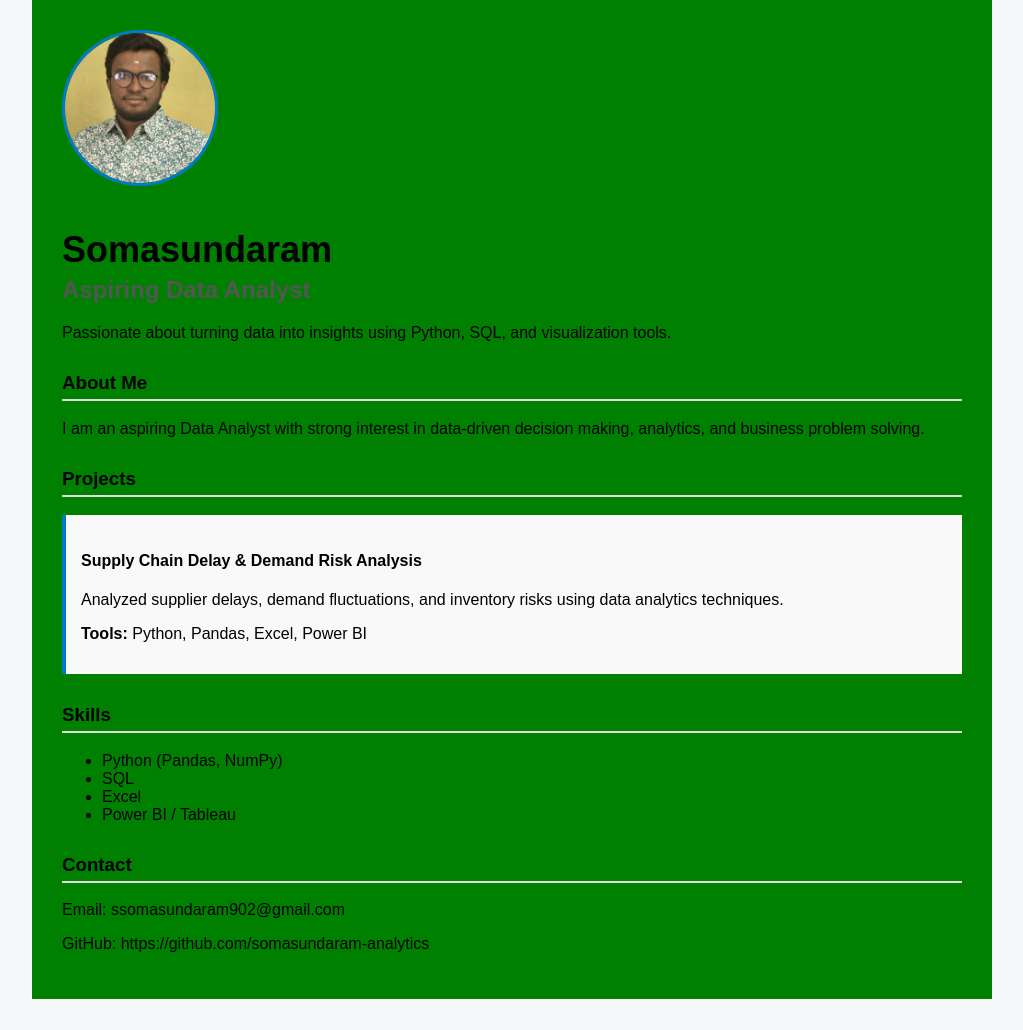
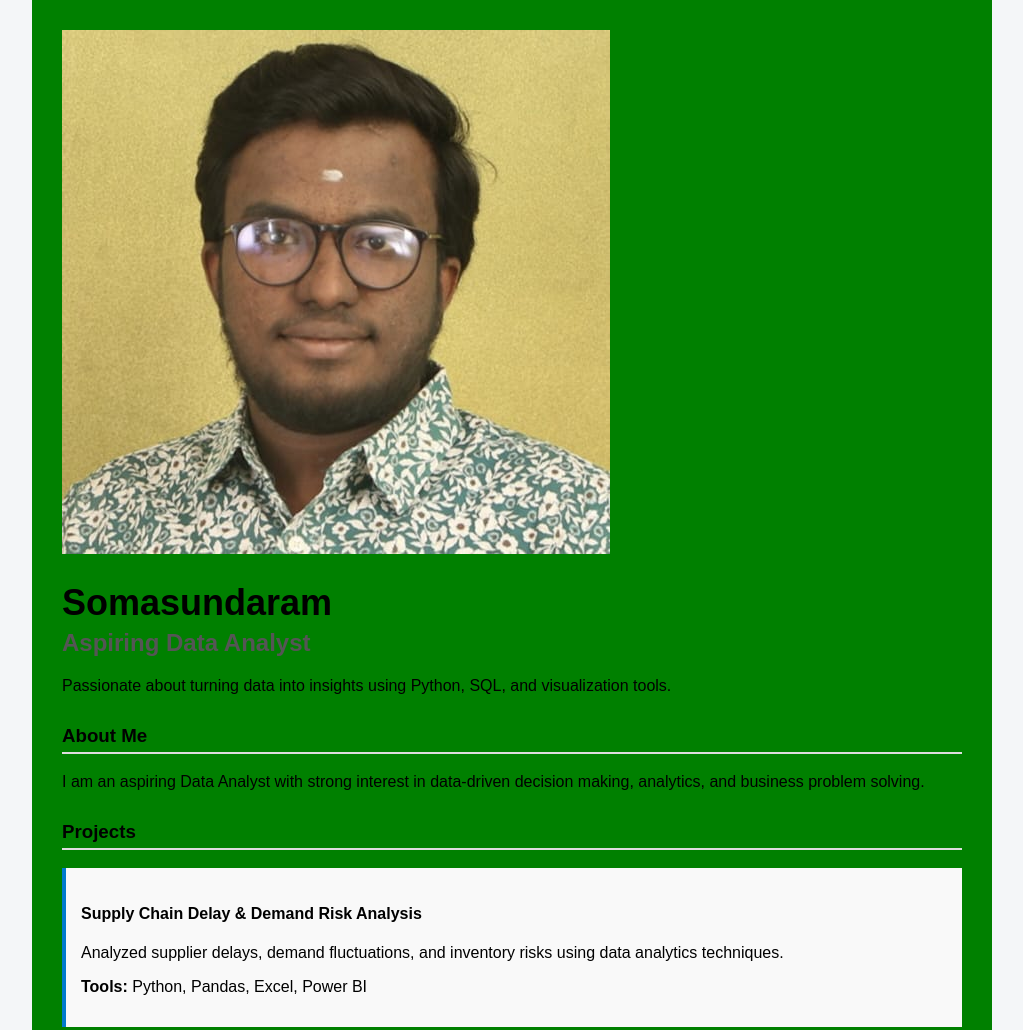
Before and after one commit to somasundaram-analytics/somasundaram-analytics.github.io, a plain HTML site: page index.html in a window 1280 px wide. Shown: the top 1030 px of the page, without its empty margins (128-1151 px from the left). Before the commit the page ends 999 px from the top, so only its background shows below. Drawn offline with Linux system fonts and the light colour scheme.

Commit message:
Update index.html

```diff
--- a/index.html
+++ b/index.html
@@ -9,7 +9,7 @@
 
 <div class="container">
     <header>
-        <img src="profile.jpg" alt="Somasundaram" class="profile-pic">
+        <img src="profile1.jpg" alt="Somasundaram" class="profile1-pic">
         <h1>Somasundaram</h1>
         <h2>Aspiring Data Analyst</h2>
         <p>
```
